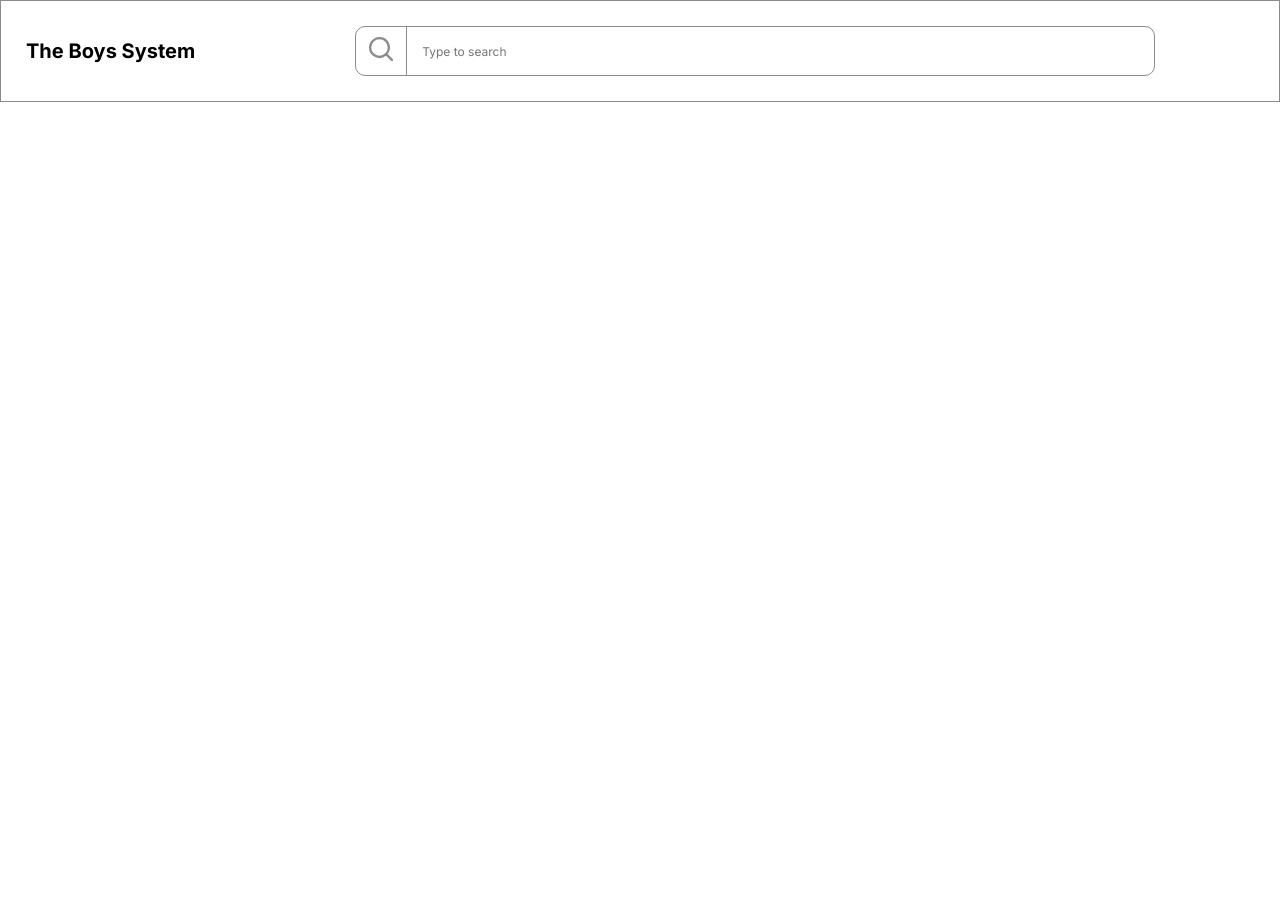
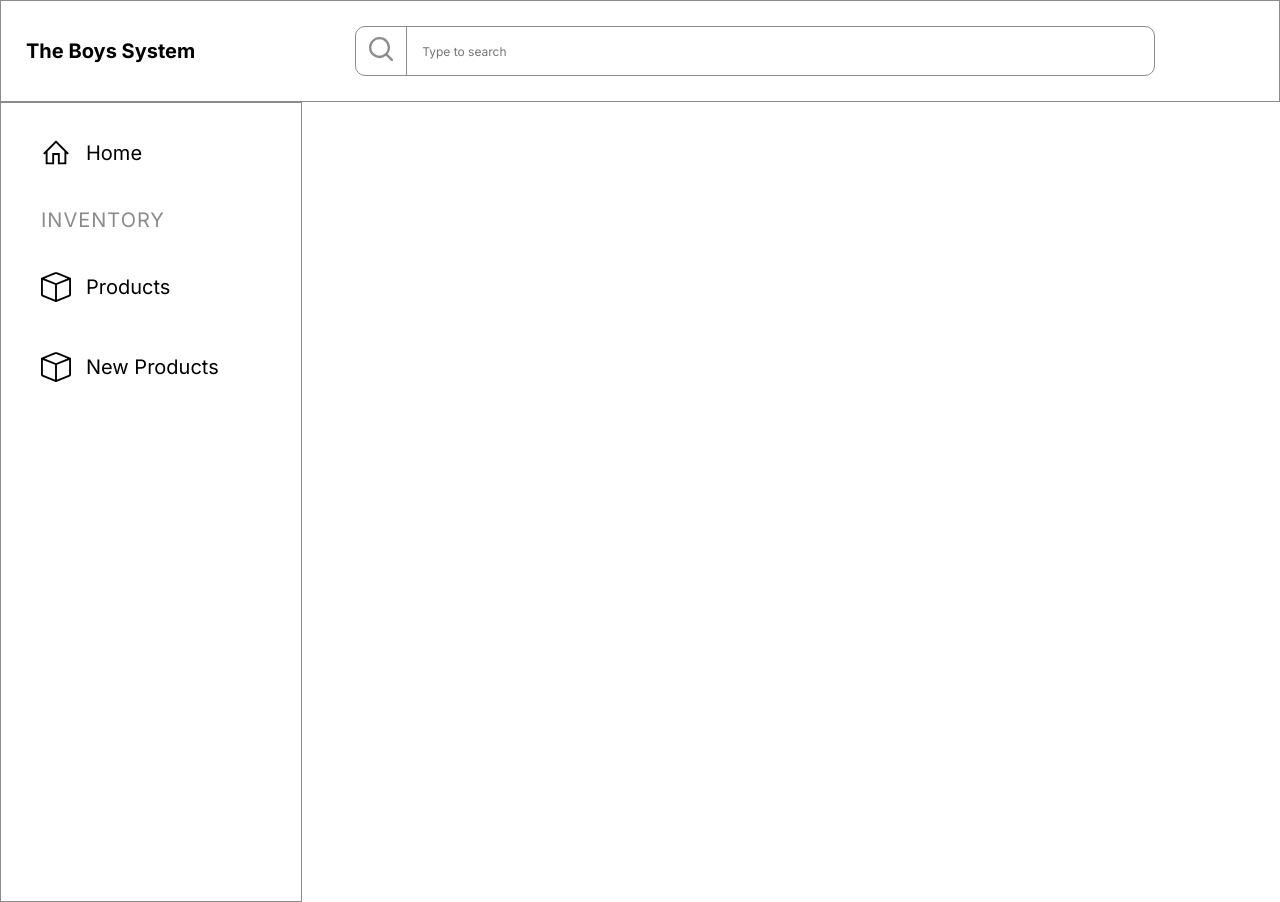
Before and after one commit to BrennonMeireles/controle-estoque-react, a React (Vite) app: page / in a window 1280 px wide. Before the commit the page ends 800 px from the top, so only its background shows below. Built offline with nearby package versions, Linux system fonts and the light colour scheme.

Commit message:
feat:added sidebar to app

```diff
--- a/src/App.jsx
+++ b/src/App.jsx
@@ -1,4 +1,5 @@
 import Header from "../public/components/Header"
+import Sidebar from "../public/components/Sidebar"
 
 import './App.css'
 
@@ -6,6 +7,7 @@ function App() {
   return (
     <div>
         <Header />
+        <Sidebar />
     </div>
   )
 }
```
